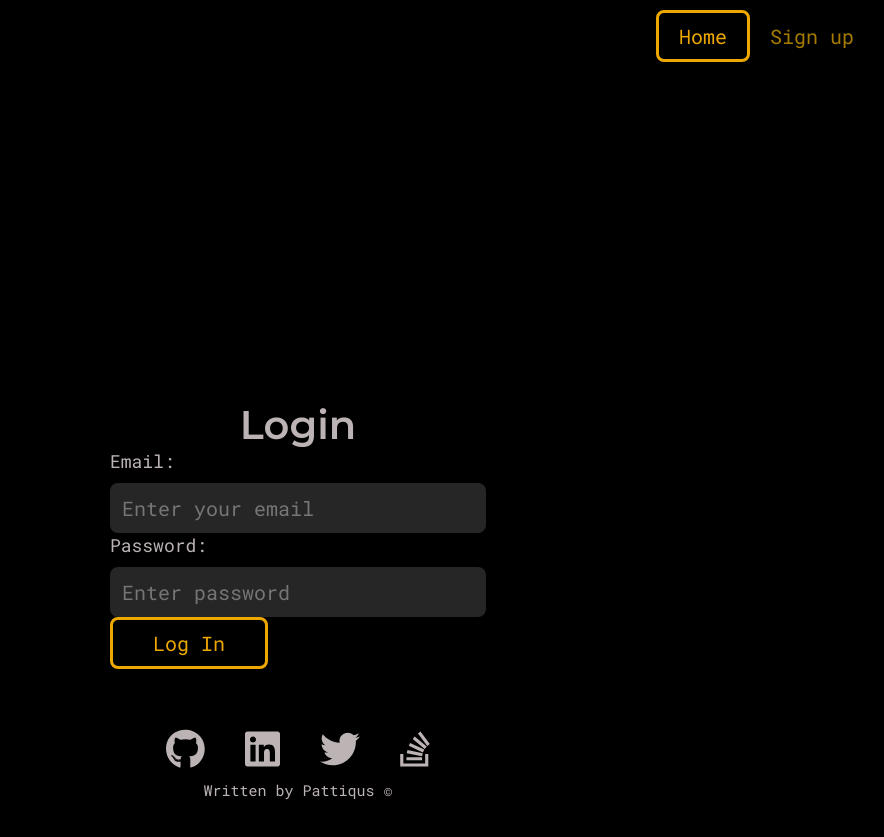
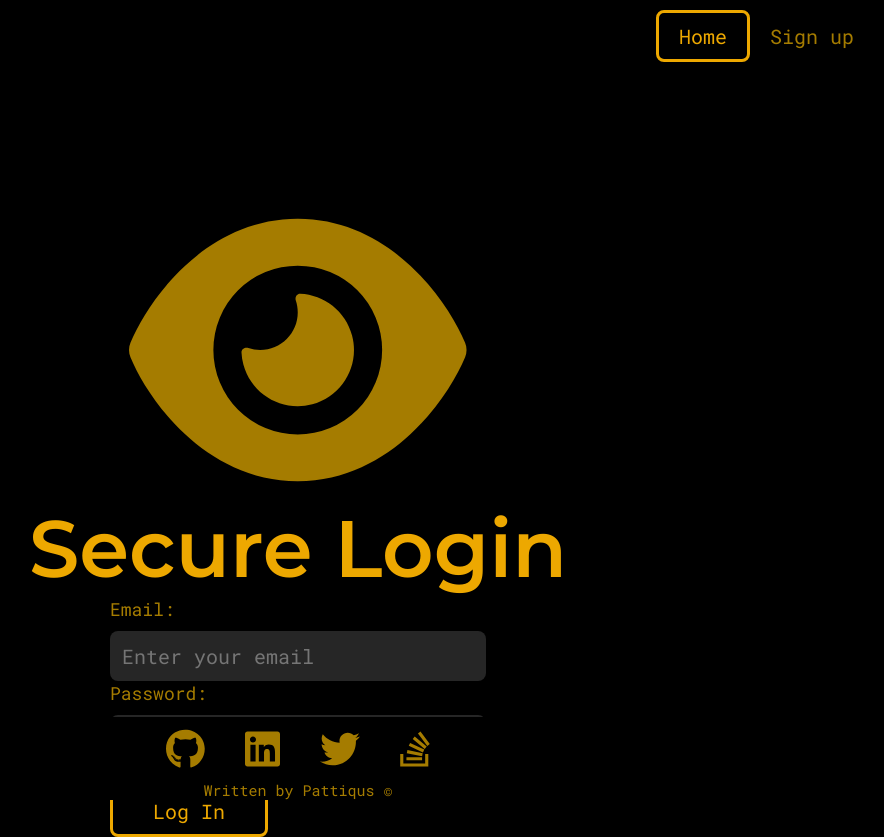
Before and after one commit to Pattiqus/cryptEye, a React (Create React App) app in the folder client/: page / in a window 1280 px wide. Shown: the whole page, without its empty margins (342-1226 px from the left). Before the commit the page ends 800 px from the top, so only its background shows below. Built offline with nearby package versions, Linux system fonts and the light colour scheme.

Commit message:
styled home page

```diff
--- a/client/package.json
+++ b/client/package.json
@@ -6,6 +6,7 @@
   "dependencies": {
     "@apollo/client": "^3.6.2",
     "@fortawesome/free-brands-svg-icons": "^6.1.1",
+    "@fortawesome/free-solid-svg-icons": "^6.1.1",
     "@fortawesome/react-fontawesome": "^0.1.18",
     "@testing-library/jest-dom": "^5.16.4",
     "@testing-library/react": "^13.1.1",
--- a/client/src/components/LoginForm.jsx
+++ b/client/src/components/LoginForm.jsx
@@ -9,13 +9,13 @@ const FormStyles = styled.div`
 .formContainer {
   display: flex;
   flex-direction: column;
-  margin-top: 400px;
   justify-content: center;
   align-items: center;
   width: 100%;
 }
 h2 {
-  font-size: 4rem;
+  font-size: 8rem;
+  color: var(--gold-1)
 }
 width: 50%;
   .form-group {
@@ -43,6 +43,9 @@ width: 50%;
   }
   .text-warning {
     color: red;
+  }
+  .buttonContainer {
+    margin-top: 20px;
   }
   button[type='submit'] {
     background-color: var(--black);
@@ -101,7 +104,7 @@ return (
   <FormStyles>
   <>
       <div className='formContainer'>
-          <h2>Login</h2>
+          <h2>Secure Login</h2>
           <form onSubmit={handleFormSubmit}>
               <div>
                   <label htmlFor="email">Email:</label>
@@ -123,7 +126,7 @@ return (
                       onChange={handleChange}
                       required />
               </div>
-              <div>
+              <div className='buttonContainer'>
                   <button type="submit">Log In</button>
               </div>
           </form>
--- /dev/null
+++ b/client/src/components/Logo.jsx
@@ -0,0 +1,20 @@
+import React from "react";
+import { FontAwesomeIcon } from "@fortawesome/react-fontawesome";
+import { faEye } from '@fortawesome/free-solid-svg-icons'
+import styled from "styled-components";
+
+const LogoStyles = styled.div`
+    .icon {
+        color: var(--gold-1);
+        margin-top: 200px;
+        font-size: 30rem;
+    }
+`
+
+export default function Logo() {
+  return <div>
+            <LogoStyles>
+                <FontAwesomeIcon className="icon" icon={faEye} />
+            </LogoStyles>
+        </div>;
+}
--- a/client/src/components/pages/Home.jsx
+++ b/client/src/components/pages/Home.jsx
@@ -1,17 +1,20 @@
 import React from 'react'
 import styled from 'styled-components'
 import LoginForm from '../LoginForm'
+import Logo from '../Logo'
 
 const HomepageStyles = styled.div`
   justify-content: center;
   display: flex;
   align-items: center;
+  flex-direction: column;
 `
 
 export default function Home() {
   return (
     <div>
       <HomepageStyles>
+        <Logo/>
         <LoginForm/>
       </HomepageStyles>
     </div>
--- a/client/src/style/Typography.jsx
+++ b/client/src/style/Typography.jsx
@@ -31,7 +31,7 @@ const Typography = createGlobalStyle`
   }
   *{
     font-family: 'RobotoMono Regular';
-    color: var(--gray-1);
+    color: var(--gold-2);
   }
   h1,h2,h3,h4,h5,h6{
     font-family: 'Montserrat SemiBold'
```
Also changed, not shown: 1 other file (tests, documents, lock files or other folders).
